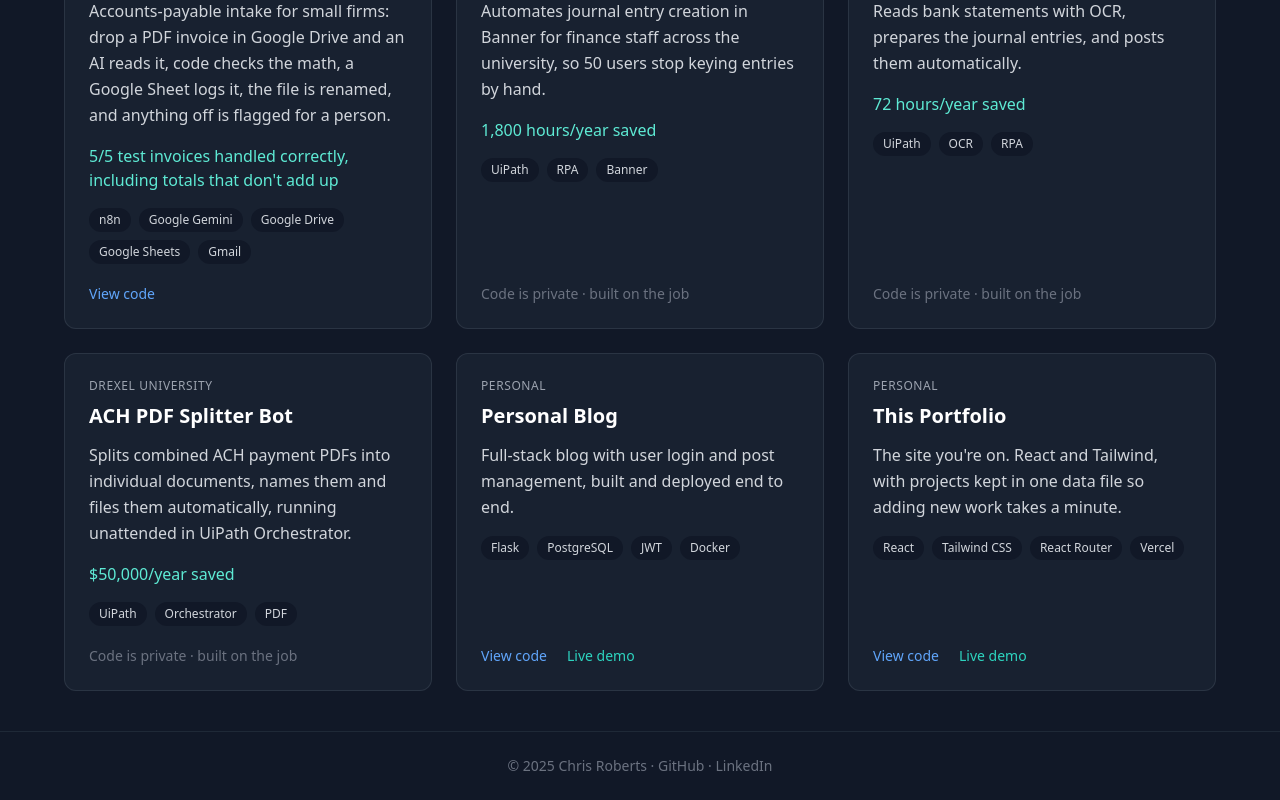
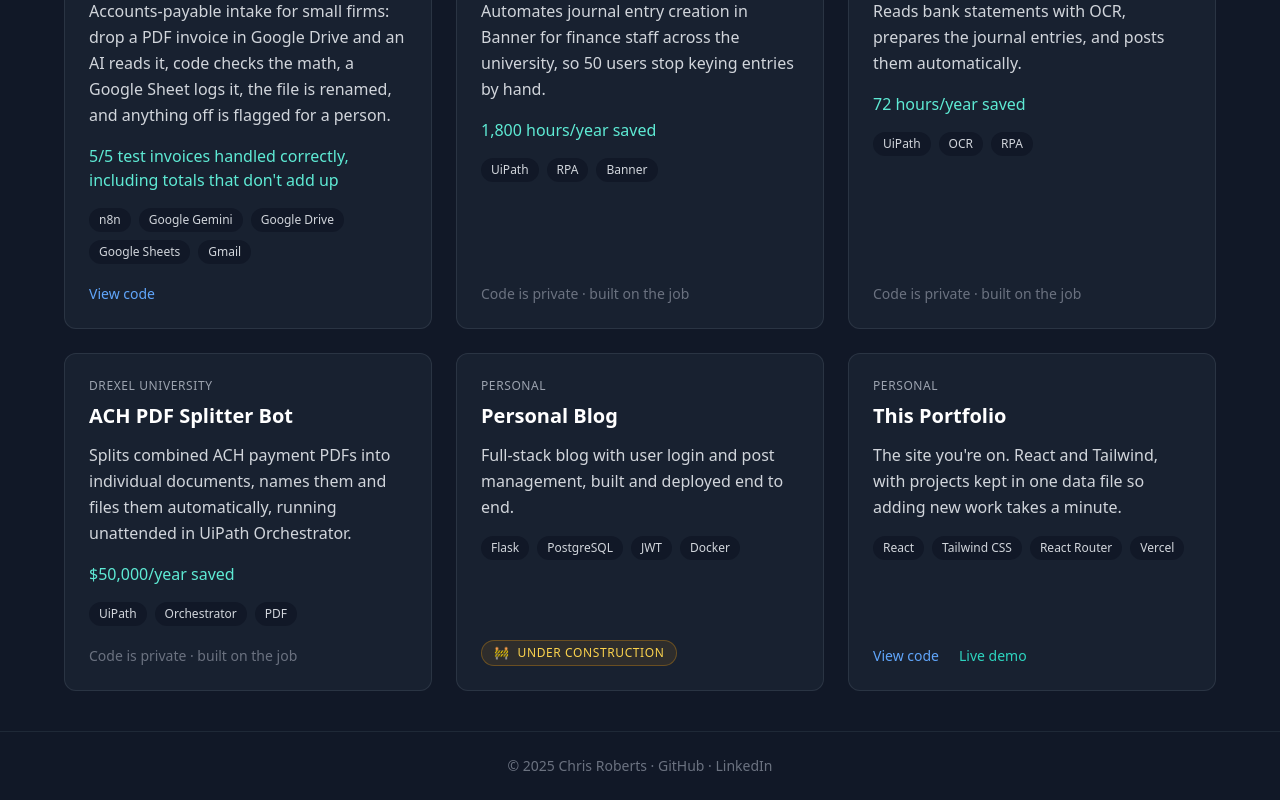
Before and after one commit to Chris1112220/ChrisDev-Portfolio, a React (Create React App) app in the folder frontend/: page /projects in a window 1280 px wide. Shown: the part 390-1190 px from the top of the page. Built offline with nearby package versions, Linux system fonts and the light colour scheme.

Commit message:
feat: mark Personal Blog project as under construction

```diff
--- a/frontend/src/components/ProjectCard.jsx
+++ b/frontend/src/components/ProjectCard.jsx
@@ -1,7 +1,7 @@
 import React from "react";
 
-export default function ProjectCard({ title, context, summary, impact, stack = [], repo, live }) {
-  const isPrivate = !repo && !live;
+export default function ProjectCard({ title, context, summary, impact, stack = [], repo, live, underConstruction }) {
+  const isPrivate = !repo && !live && !underConstruction;
 
   return (
     <article className="flex flex-col h-full bg-gray-800/60 border border-gray-700/60 rounded-xl p-6 hover:border-teal-500/50 transition-colors">
@@ -32,6 +32,12 @@ export default function ProjectCard({ title, context, summary, impact, stack = [
             Live demo
           </a>
         )}
+        {underConstruction && (
+          <span className="inline-flex items-center gap-2 text-xs font-medium uppercase tracking-wider text-amber-300 bg-amber-500/10 border border-amber-500/30 px-3 py-1 rounded-full cursor-default select-none">
+            <span aria-hidden="true">🚧</span>
+            Under construction
+          </span>
+        )}
         {isPrivate && (
           <span className="text-gray-500">Code is private · built on the job</span>
         )}
--- a/frontend/src/data/projects.js
+++ b/frontend/src/data/projects.js
@@ -72,8 +72,9 @@ const projects = [
       "Full-stack blog with user login and post management, built and deployed end to end.",
     impact: "",
     stack: ["Flask", "PostgreSQL", "JWT", "Docker"],
-    repo: "https://github.com/Chris1112220/Personal-Blog",
-    live: "https://personal-blog-h41u.onrender.com",
+    repo: "",
+    live: "",
+    underConstruction: true,
     featured: false,
   },
   {
```
